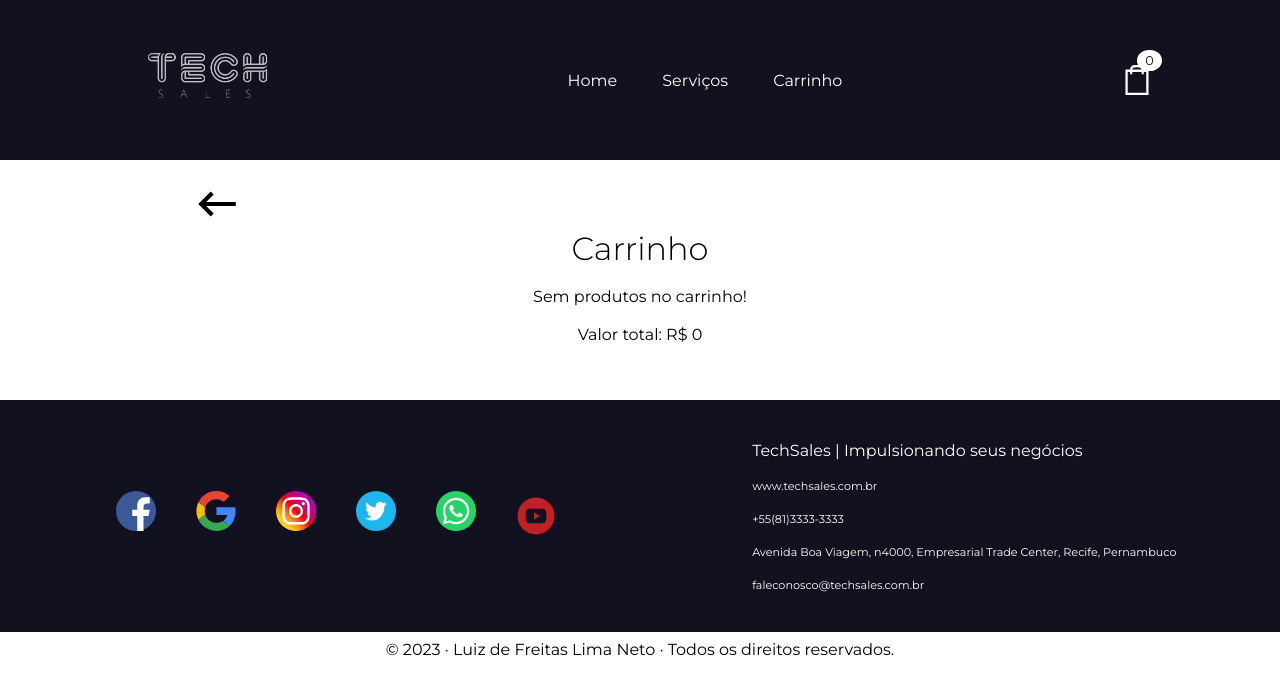
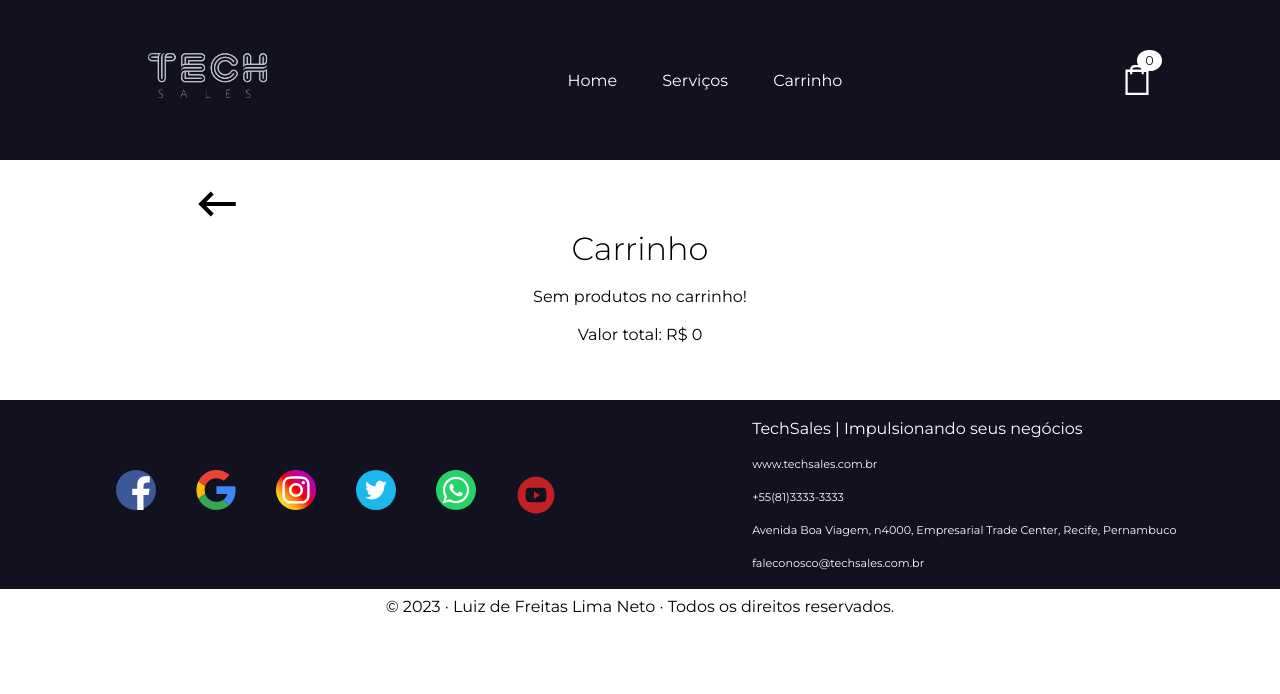
Before and after one commit to luizdefreitas10/Valcann, a React (Create React App) app: page /cart in a window 1280 px wide. Shown: the top 694 px of the page. Built offline with nearby package versions, Linux system fonts and the light colour scheme.

Commit message:
fix: fixing code pushes

```diff
--- a/src/styles/components/Footer/styles.js
+++ b/src/styles/components/Footer/styles.js
@@ -2,7 +2,7 @@ import styled from 'styled-components';
 
 export const FooterContainer = styled.footer`
   background-color: #11111f;
-  height: 14.5rem;
+  height: auto;
   width: 100%;
   display: flex;
   justify-content: space-around;
@@ -18,19 +18,19 @@ export const FooterContainer = styled.footer`
     flex-direction: column-reverse;
     justify-content: space-between;
     align-items: center;
-    height: 17.5rem;
+    /* height: 17.5rem; */
   }
 
   @media (max-width: 571px) {
-    height: 23.5rem;
+    /* height: 23.5rem; */
   }
 
   @media (max-width: 378px) {
-    height: 25rem;
+    /* height: 25rem; */
   }
 
   @media (max-width: 300px) {
-    height: 30.5rem;
+    /* height: 30.5rem; */
   }
 `;
 
```
Also changed, not shown: Captura de ecrã 2023-08-25, às 22.34.22.png (deleted).
